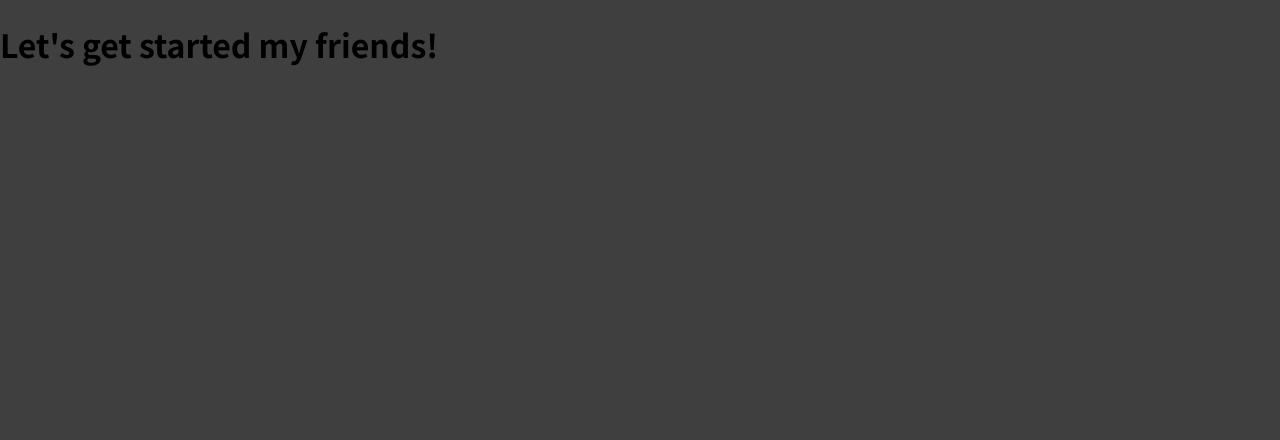
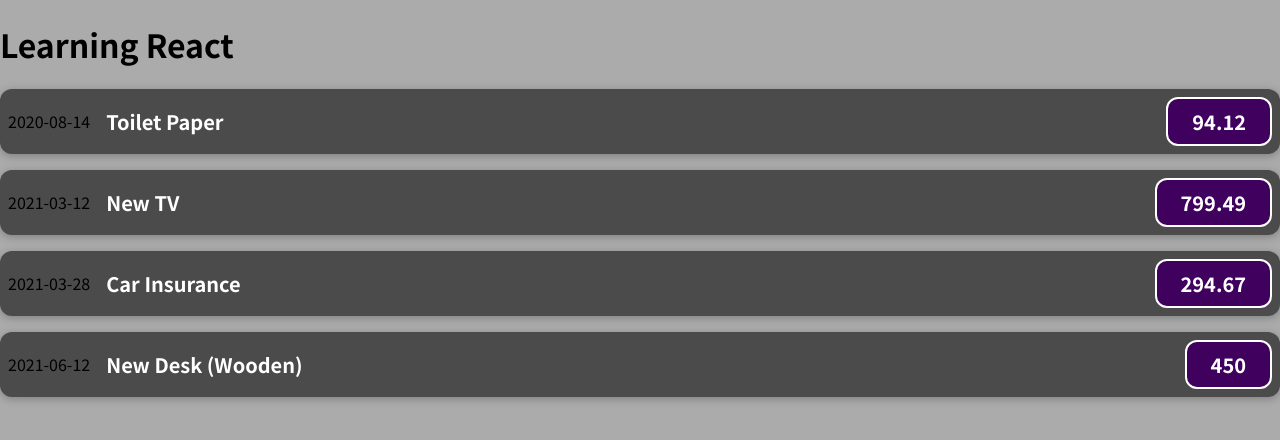
Before and after one commit to HyagoSF/Expense_Tracker, a JavaScript app: page / in a window 1280 px wide. Shown: the top 440 px of the page. Built offline with nearby package versions, Linux system fonts and the light colour scheme.

Commit message:
Everything until passing data via props

```diff
--- a/src/App.js
+++ b/src/App.js
@@ -1,9 +1,66 @@
+import ExpenseItem from './components/ExpenseItem';
+
 function App() {
-  return (
-    <div>
-      <h1>Let's get started my friends!</h1>
-    </div>
-  );
+	const expenses = [
+		{
+			id: 'e1',
+			title: 'Toilet Paper',
+			amount: 94.12,
+			date: new Date(2020, 7, 14),
+		},
+		{
+			id: 'e2',
+			title: 'New TV',
+			amount: 799.49,
+			date: new Date(2021, 2, 12),
+		},
+		{
+			id: 'e3',
+			title: 'Car Insurance',
+			amount: 294.67,
+			date: new Date(2021, 2, 28),
+		},
+		{
+			id: 'e4',
+			title: 'New Desk (Wooden)',
+			amount: 450,
+			date: new Date(2021, 5, 12),
+		},
+	];
+
+	return (
+		<div>
+			<h1> Learning React </h1>
+			<ExpenseItem
+				title={expenses[0].title}
+				amount={expenses[0].amount}
+				date={expenses[0].date}
+			></ExpenseItem>
+
+			<ExpenseItem
+				title={expenses[1].title}
+				amount={expenses[1].amount}
+				date={expenses[1].date}
+			></ExpenseItem>
+
+			<ExpenseItem
+				title={expenses[2].title}
+				amount={expenses[2].amount}
+				date={expenses[2].date}
+			></ExpenseItem>
+
+			<ExpenseItem
+				title={expenses[3].title}
+				amount={expenses[3].amount}
+				date={expenses[3].date}
+			></ExpenseItem>
+		</div>
+	);
 }
 
 export default App;
+
+// WITHOUT REACT, JUST USING JAVASCRIPT:
+// const para = document.createElement('p');
+// para.textContent = 'This is also visible (without react)';
+// document.getElementById('root').append(para);
--- /dev/null
+++ b/src/components/ExpenseItem.css
@@ -0,0 +1,56 @@
+.expense-item {
+	display: flex;
+	justify-content: space-between;
+	align-items: center;
+	box-shadow: 0 2px 8px rgba(0, 0, 0, 0.25);
+	padding: 0.5rem;
+	margin: 1rem 0;
+	border-radius: 12px;
+	background-color: #4b4b4b;
+}
+
+.expense-item__description {
+	display: flex;
+	flex-direction: column;
+	gap: 1rem;
+	align-items: flex-end;
+	flex-flow: column-reverse;
+	justify-content: flex-start;
+	flex: 1;
+}
+
+.expense-item h2 {
+	color: #3a3a3a;
+	font-size: 1rem;
+	flex: 1;
+	margin: 0 1rem;
+	color: white;
+}
+
+.expense-item__price {
+	font-size: 1rem;
+	font-weight: bold;
+	color: white;
+	background-color: #40005d;
+	border: 2px solid white;
+	padding: 0.5rem;
+	border-radius: 12px;
+}
+
+@media (min-width: 580px) {
+	.expense-item__description {
+		flex-direction: row;
+		align-items: center;
+		justify-content: flex-start;
+		flex: 1;
+	}
+
+	.expense-item__description h2 {
+		font-size: 1.25rem;
+	}
+
+	.expense-item__price {
+		font-size: 1.25rem;
+		padding: 0.5rem 1.5rem;
+	}
+}
--- /dev/null
+++ b/src/components/ExpenseItem.js
@@ -0,0 +1,15 @@
+import './ExpenseItem.css';
+
+function ExpenseItem(props) {
+	return (
+		<div className="expense-item">
+			<div>{props.date.toISOString().substring(0, 10)}</div>
+			<div className="expense-item__description">
+				<h2>{props.title}</h2>
+				<div className="expense-item__price">{props.amount}</div>
+			</div>
+		</div>
+	);
+}
+
+export default ExpenseItem;
--- a/src/index.css
+++ b/src/index.css
@@ -10,5 +10,6 @@
 
 body {
   margin: 0;
-  background-color: #3f3f3f;
+  /* background-color: #3f3f3f; */
+  background-color: #acabab;
 }
```
Also changed, not shown: 1 other file (tests, documents, lock files or other folders).
